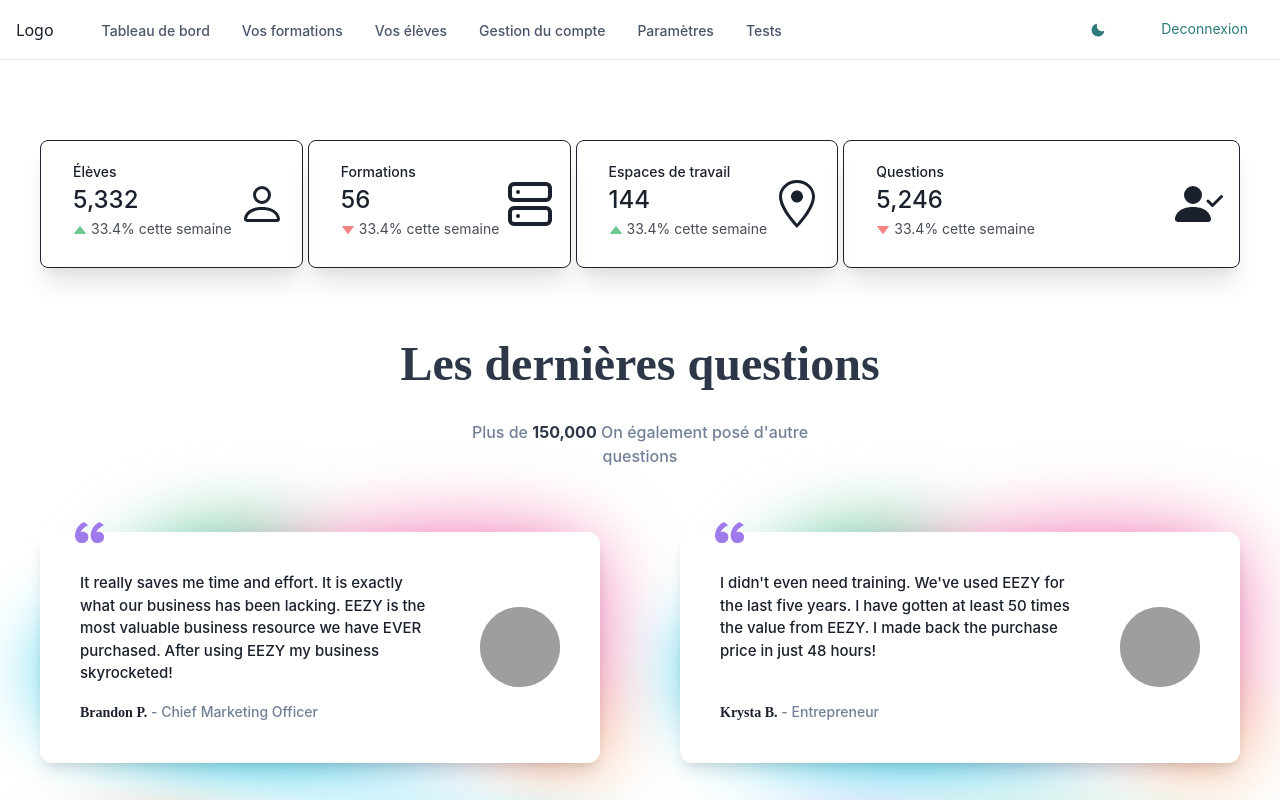
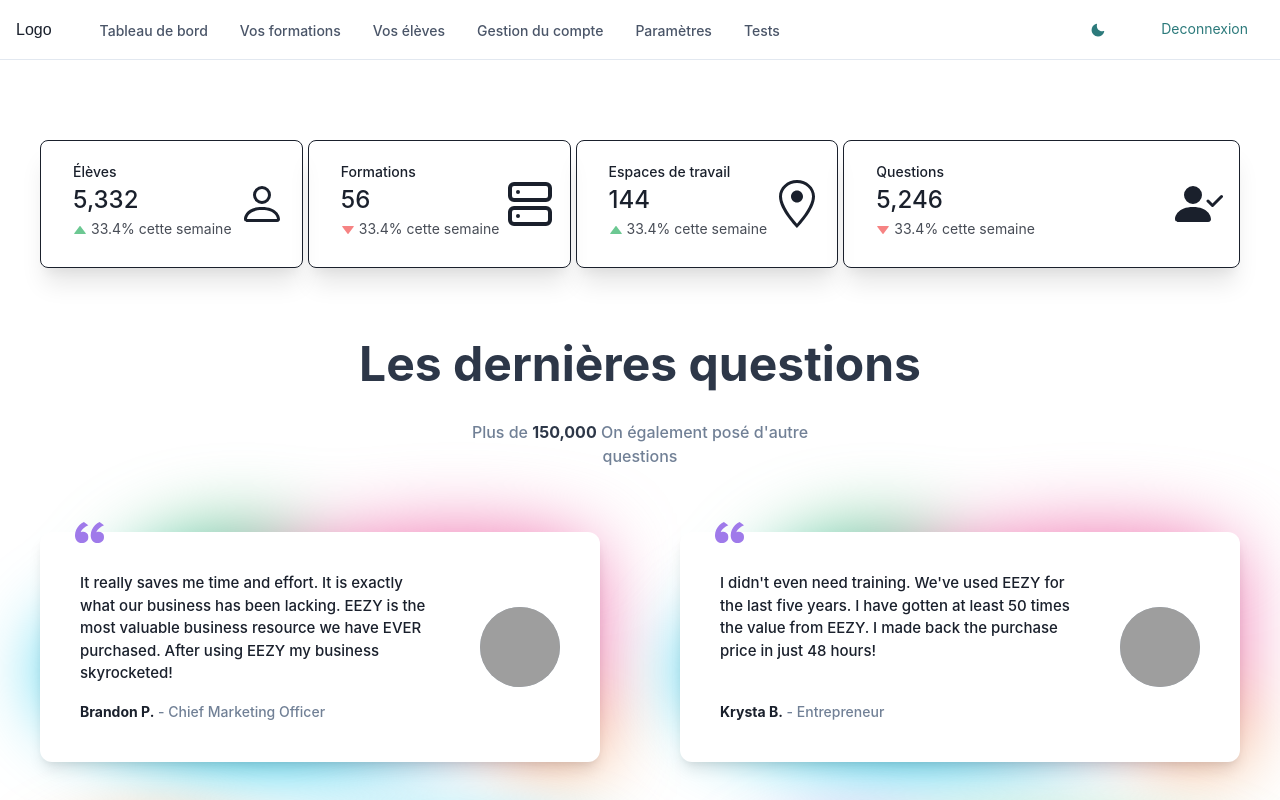
Before and after one commit to MikeCodeur/react-ts-template, a React (Create React App) app: page /login in a window 1280 px wide. Both pictures are taken after a click on the button "Connexion". Shown: the top 800 px of the page. Built offline with nearby package versions, Linux system fonts and the light colour scheme; grey boxes are pictures that could not be loaded.

Commit message:
change typo

```diff
--- a/src/pages/schoolowner/Dashboard/LastQuestions.tsx
+++ b/src/pages/schoolowner/Dashboard/LastQuestions.tsx
@@ -103,21 +103,12 @@ function TestmonialCard(props: TestimonialCardProps) {
         textAlign={'left'}
         justifyContent={'space-between'}
       >
-        <chakra.p
-          fontFamily={'Inter'}
-          fontWeight={'medium'}
-          fontSize={'15px'}
-          pb={4}
-        >
+        <chakra.p fontWeight={'medium'} fontSize={'15px'} pb={4}>
           {content}
         </chakra.p>
-        <chakra.p fontFamily={'Work Sans'} fontWeight={'bold'} fontSize={14}>
+        <chakra.p fontWeight={'bold'} fontSize={14}>
           {name}
-          <chakra.span
-            fontFamily={'Inter'}
-            fontWeight={'medium'}
-            color={'gray.500'}
-          >
+          <chakra.span fontWeight={'medium'} color={'gray.500'}>
             {' '}
             - {role}
           </chakra.span>
@@ -145,7 +136,7 @@ export const LastQuestions = () => {
     >
       <Box width={{base: 'full', sm: 'lg', lg: 'xl'}} margin={'auto'}>
         {/* <chakra.h3
-          fontFamily={'Work Sans'}
+
           fontWeight={'bold'}
           fontSize={20}
           textTransform={'uppercase'}
@@ -156,7 +147,6 @@ export const LastQuestions = () => {
         <chakra.h1
           py={5}
           fontSize={48}
-          fontFamily={'Work Sans'}
           fontWeight={'bold'}
           color={useColorModeValue('gray.700', 'gray.50')}
         >
@@ -165,7 +155,6 @@ export const LastQuestions = () => {
         <chakra.h2
           margin={'auto'}
           width={'70%'}
-          fontFamily={'Inter'}
           fontWeight={'medium'}
           color={useColorModeValue('gray.500', 'gray.400')}
         >
--- a/src/theme/foundations/typography.ts
+++ b/src/theme/foundations/typography.ts
@@ -36,8 +36,9 @@ const typography = {
     black: '900',
   },
   fonts: {
-    heading: 'Work Sans, system-ui, sans-serif',
-    body: 'Inter, system-ui, sans-serif',
+    heading:
+      'Futura,Century Gothic,sans-serif,Work Sans, system-ui, sans-serif',
+    body: 'Futura,Century Gothic,Inter, system-ui, sans-serif',
     mono: 'SFMono-Regular,Menlo,Monaco,Consolas,"Liberation Mono","Courier New",monospace',
   },
   fontSizes: {
```
